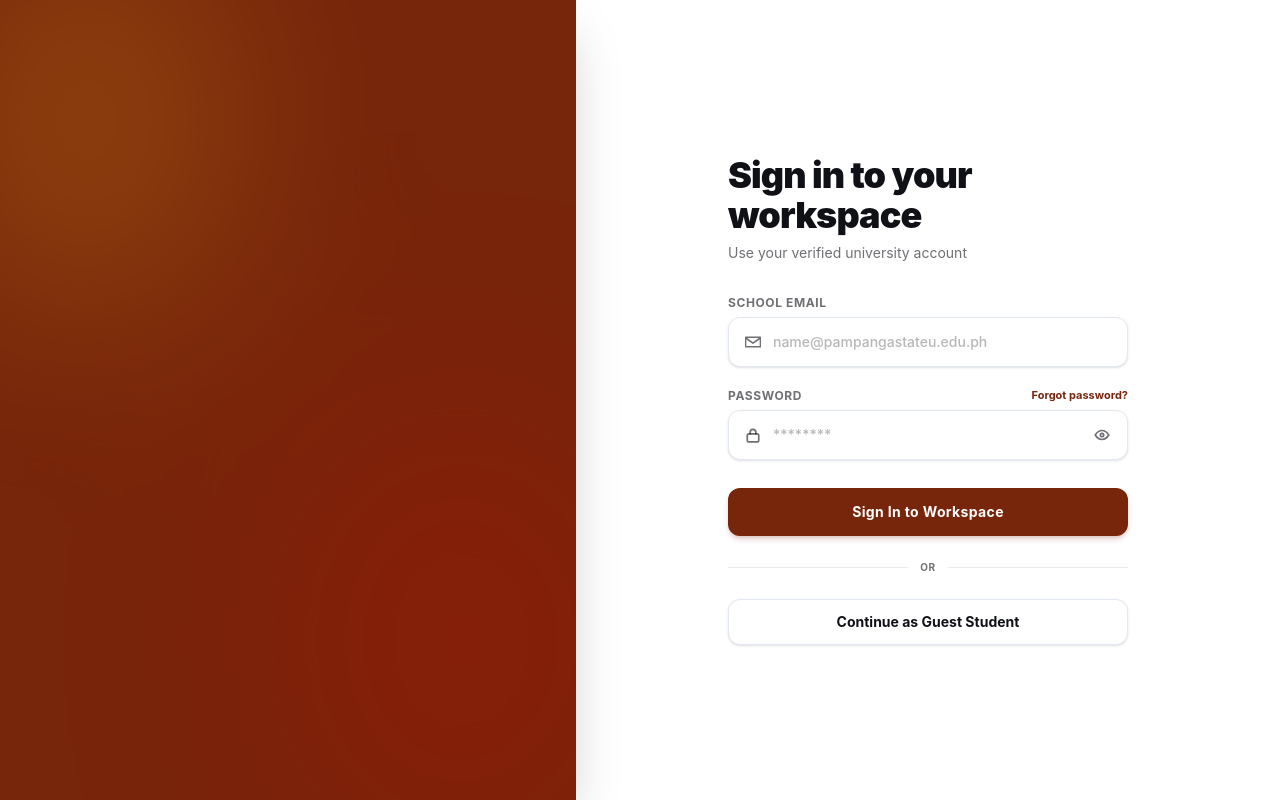
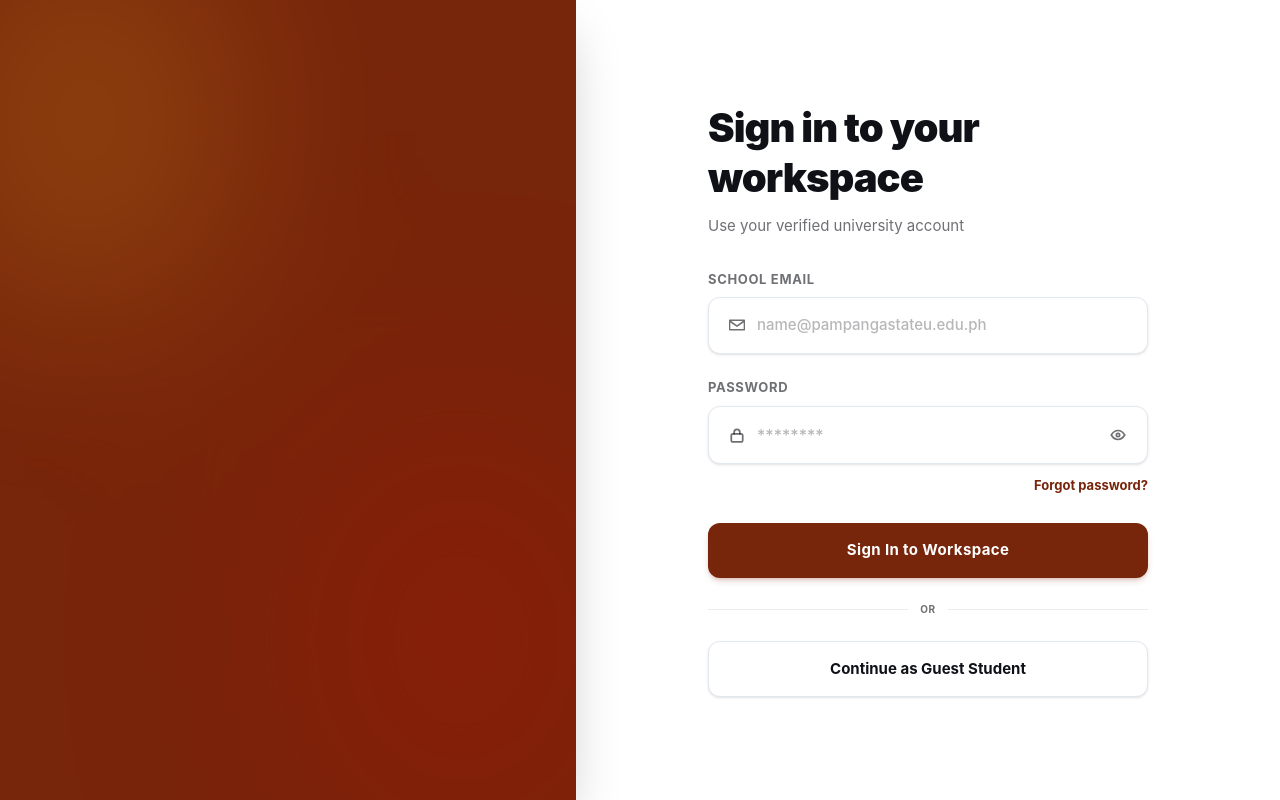
Before and after one commit to EsguerraJanuard/pamsu-python-ide, a React (Vite) app in the folder frontend/: page /login in a window 1280 px wide. Built offline with nearby package versions, Linux system fonts and the light colour scheme; no server answers.

Commit message:
style(frontend): Maximize Login UI for enterprise feel and properly align forgot password link

```diff
--- a/frontend/src/features/auth/Login.jsx
+++ b/frontend/src/features/auth/Login.jsx
@@ -248,12 +248,12 @@ export default function Login() {
           </div>
         </div>
 
-        <div className="w-full max-w-[400px] animate-login-fade delay-100 opacity-0">
+        <div className="w-full max-w-[440px] animate-login-fade delay-100 opacity-0">
           <div className="mb-8 text-center sm:text-left">
-            <h2 className="text-3xl sm:text-4xl font-black tracking-tight text-text-main">
+            <h2 className="text-4xl sm:text-[40px] font-black tracking-tight text-text-main leading-tight">
               Sign in to your workspace
             </h2>
-            <p className="mt-2 text-sm text-text-muted">
+            <p className="mt-3 text-[15px] text-text-muted">
               Use your verified university account
             </p>
           </div>
@@ -275,11 +275,11 @@ export default function Login() {
           <form onSubmit={handleSubmit} className="space-y-5" noValidate>
             {/* Email */}
             <div>
-              <label htmlFor="school-email" className="mb-1.5 block text-xs font-bold text-text-muted uppercase tracking-wider">
+              <label htmlFor="school-email" className="mb-2 block text-[13px] font-bold text-text-muted uppercase tracking-wider">
                 School email
               </label>
               <div
-                className="group flex items-center gap-3 rounded-xl border border-slate-200 bg-white px-4 py-3.5 shadow-sm transition-all duration-300 focus-within:border-psu-maroon/50 focus-within:bg-white focus-within:ring-2 focus-within:ring-psu-maroon/20 hover:border-slate-300 cursor-text"
+                className="group flex items-center gap-3 rounded-xl border border-slate-200 bg-white px-5 py-4 shadow-sm transition-all duration-300 focus-within:border-psu-maroon/50 focus-within:bg-white focus-within:ring-2 focus-within:ring-psu-maroon/20 hover:border-slate-300 cursor-text"
                 onClick={(e) => e.currentTarget.querySelector('input').focus()}
               >
                 <svg width="16" height="16" viewBox="0 0 15 15" fill="none" className="shrink-0 text-text-muted pointer-events-none transition-colors group-focus-within:text-psu-maroon" aria-hidden="true">
@@ -294,7 +294,7 @@ export default function Login() {
                   autoComplete="email"
                   required
                   disabled={isLoading}
-                  className="flex-1 bg-transparent text-sm font-medium text-text-main outline-none placeholder:text-text-muted/50 disabled:opacity-50"
+                  className="flex-1 bg-transparent text-[15px] font-medium text-text-main outline-none placeholder:text-text-muted/50 disabled:opacity-50"
                   style={{ caretColor: "var(--color-psu-gold, #eeb319)" }}
                 />
               </div>
@@ -302,16 +302,13 @@ export default function Login() {
 
             {/* Password */}
             <div>
-              <div className="mb-1.5 flex items-center justify-between">
-                <label htmlFor="password" className="text-xs font-bold text-text-muted uppercase tracking-wider">
+              <div className="mb-2 block">
+                <label htmlFor="password" className="text-[13px] font-bold text-text-muted uppercase tracking-wider">
                   Password
                 </label>
-                <Link to="/forgot-password" className="text-[11px] font-bold text-psu-maroon hover:text-psu-gold transition-colors">
-                  Forgot password?
-                </Link>
               </div>
               <div
-                className="group flex items-center gap-3 rounded-xl border border-slate-200 bg-white px-4 py-3.5 shadow-sm transition-all duration-300 focus-within:border-psu-maroon/50 focus-within:bg-white focus-within:ring-2 focus-within:ring-psu-maroon/20 hover:border-slate-300 cursor-text"
+                className="group flex items-center gap-3 rounded-xl border border-slate-200 bg-white px-5 py-4 shadow-sm transition-all duration-300 focus-within:border-psu-maroon/50 focus-within:bg-white focus-within:ring-2 focus-within:ring-psu-maroon/20 hover:border-slate-300 cursor-text"
                 onClick={(e) => { if (e.target.closest('button')) return; e.currentTarget.querySelector('input').focus(); }}
               >
                 <svg width="16" height="16" viewBox="0 0 14 14" fill="none" className="shrink-0 text-text-muted pointer-events-none transition-colors group-focus-within:text-psu-maroon" aria-hidden="true">
@@ -327,7 +324,7 @@ export default function Login() {
                   autoComplete="current-password"
                   required
                   disabled={isLoading}
-                  className="flex-1 bg-transparent text-sm font-medium tracking-widest text-text-main outline-none placeholder:text-text-muted/50 placeholder:tracking-normal disabled:opacity-50"
+                  className="flex-1 bg-transparent text-base font-medium tracking-widest text-text-main outline-none placeholder:text-text-muted/50 placeholder:tracking-normal disabled:opacity-50"
                   style={{ caretColor: "var(--color-psu-gold, #eeb319)" }}
                 />
                 <button
@@ -351,6 +348,11 @@ export default function Login() {
                   )}
                 </button>
               </div>
+              <div className="mt-3 flex justify-end">
+                <Link to="/forgot-password" className="text-[13px] font-bold text-psu-maroon hover:text-psu-gold transition-colors">
+                  Forgot password?
+                </Link>
+              </div>
               {capsLock && (
                 <p className="mt-2 flex items-center gap-1.5 text-[10px] font-bold text-amber-500">
                   <svg width="10" height="10" viewBox="0 0 10 12" fill="none" aria-hidden="true">
@@ -367,7 +369,7 @@ export default function Login() {
               <button
                 type="submit"
                 disabled={isLoading}
-                className="group relative overflow-hidden flex w-full items-center justify-center gap-2 rounded-xl bg-psu-maroon px-4 py-3.5 text-sm font-bold tracking-wide text-white shadow-md shadow-psu-maroon/20 transition-all duration-300 hover:-translate-y-0.5 hover:shadow-lg hover:shadow-psu-maroon/30 active:translate-y-0 active:scale-[0.98] disabled:pointer-events-none disabled:opacity-60"
+                className="group relative overflow-hidden flex w-full items-center justify-center gap-2 rounded-xl bg-psu-maroon px-5 py-4 text-[15px] font-bold tracking-wide text-white shadow-md shadow-psu-maroon/20 transition-all duration-300 hover:-translate-y-0.5 hover:shadow-lg hover:shadow-psu-maroon/30 active:translate-y-0 active:scale-[0.98] disabled:pointer-events-none disabled:opacity-60"
               >
                 <div className="absolute inset-0 -translate-x-full bg-gradient-to-r from-transparent via-white/20 to-transparent group-hover:animate-[shimmer_1.5s_infinite] transition-transform"></div>
                 {isLoading ? (
@@ -392,7 +394,7 @@ export default function Login() {
                 type="button"
                 onClick={handleGuestLogin}
                 disabled={isLoading}
-                className="group flex w-full items-center justify-center gap-2 rounded-xl border border-slate-200 bg-white px-4 py-3 text-sm font-bold text-text-main shadow-sm transition-all duration-300 hover:-translate-y-0.5 hover:bg-slate-50 hover:shadow active:translate-y-0 active:scale-[0.98] disabled:pointer-events-none disabled:opacity-60"
+                className="group flex w-full items-center justify-center gap-2 rounded-xl border border-slate-200 bg-white px-5 py-4 text-[15px] font-bold text-text-main shadow-sm transition-all duration-300 hover:-translate-y-0.5 hover:bg-slate-50 hover:shadow active:translate-y-0 active:scale-[0.98] disabled:pointer-events-none disabled:opacity-60"
               >
                 Continue as Guest Student
               </button>
```
